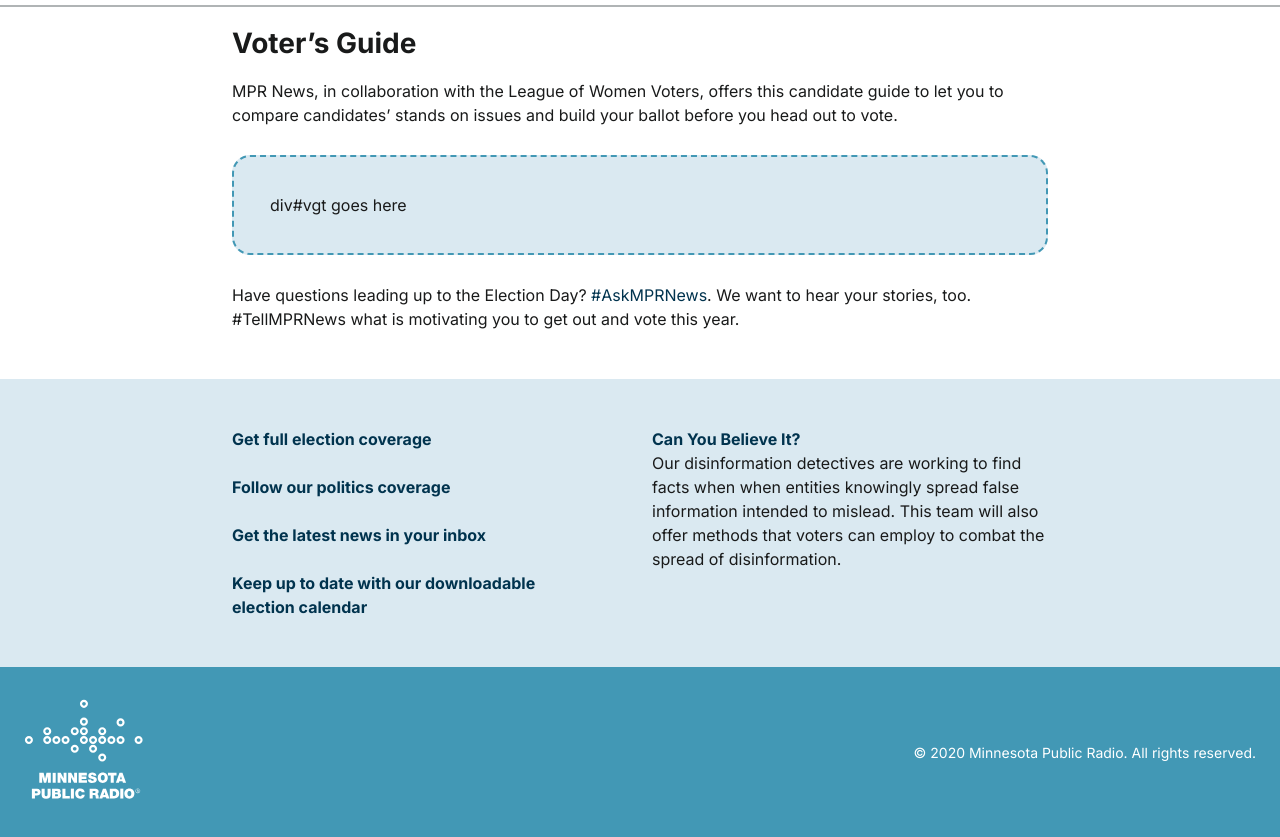
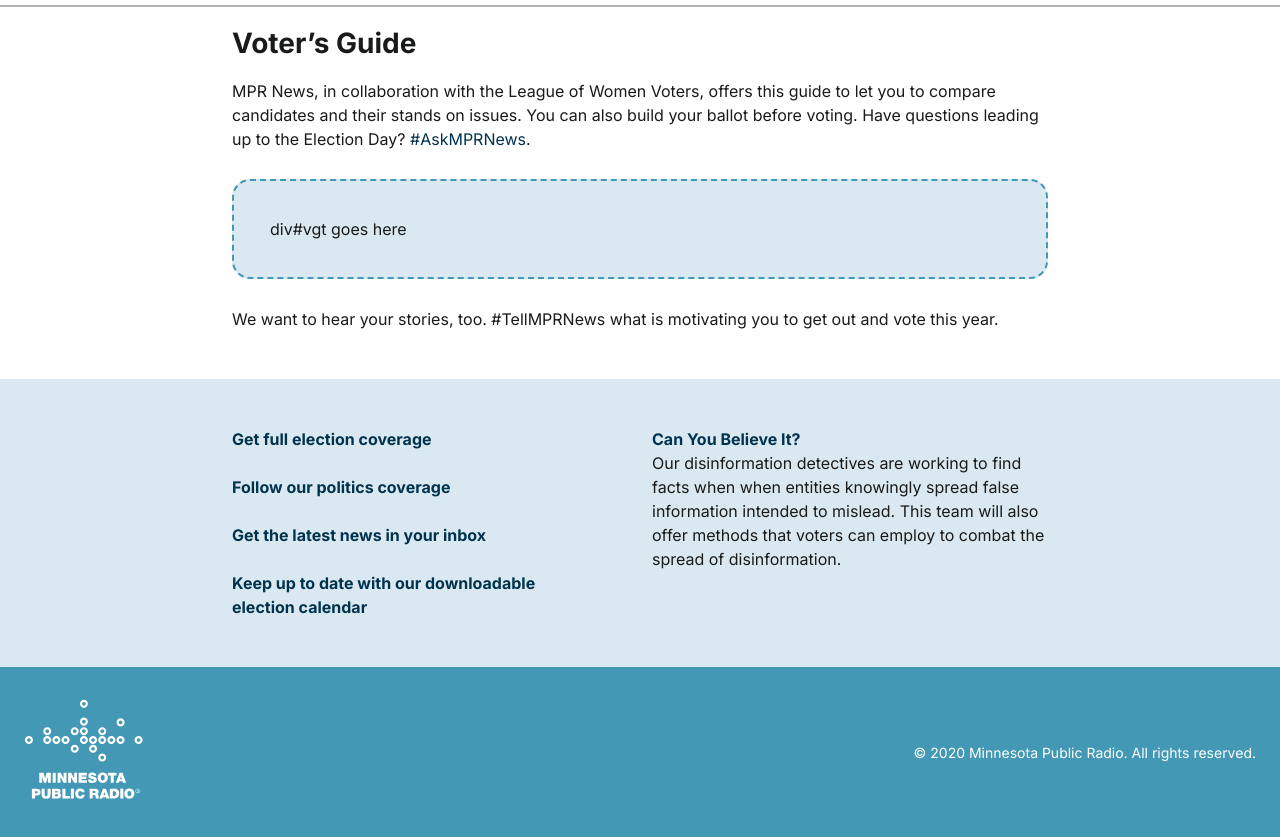
Before and after one commit to APMG/lwv-template, a plain HTML site: page index.html in a window 1280 px wide. Shown: the part 87-924 px from the top of the page. Drawn offline with Linux system fonts and the light colour scheme.

Commit message:
Edit copy per Chris Graves

```diff
--- a/index.html
+++ b/index.html
@@ -255,9 +255,8 @@
     <main>
       <h1>Voter’s Guide</h1>
       <p>
-        MPR News, in collaboration with the League of Women Voters, offers this
-        candidate guide to let you to compare candidates’ stands on issues and
-        build your ballot before you head out to vote.
+        MPR News, in collaboration with the League of Women Voters, offers this guide to let you to compare candidates and their stands on issues. You can also build your ballot before voting. Have questions leading up to the Election Day?
+        <a href="https://www.mprnews.org/ask">#AskMPRNews</a>.
       </p>
       <div id="vgt">
         <div
@@ -267,10 +266,7 @@
         </div>
       </div>
       <p>
-        Have questions leading up to the Election Day?
-        <a href="https://www.mprnews.org/ask">#AskMPRNews</a>. We want to hear
-        your stories, too. #TellMPRNews what is motivating you to get out and
-        vote this year.
+        We want to hear your stories, too. #TellMPRNews what is motivating you to get out and vote this year.
       </p>
     </main>
     <aside>
```
